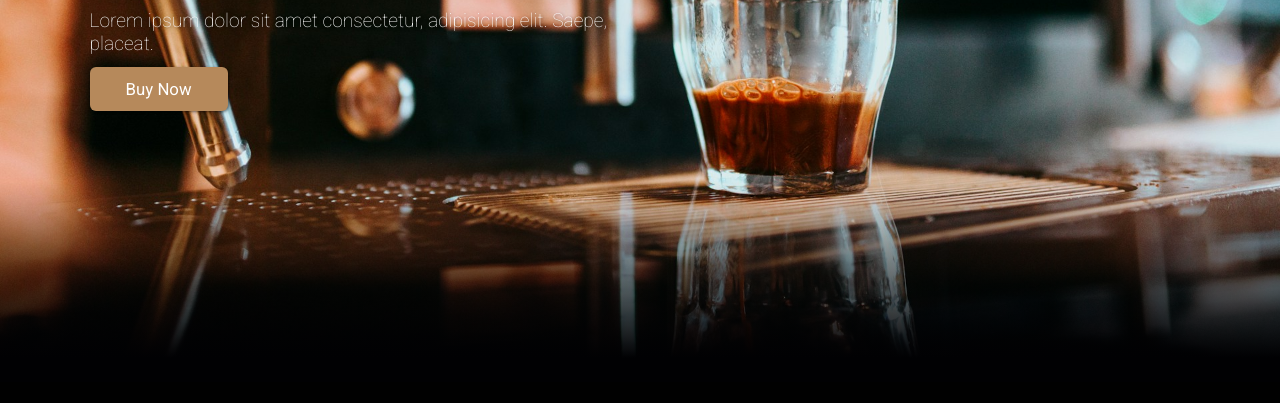
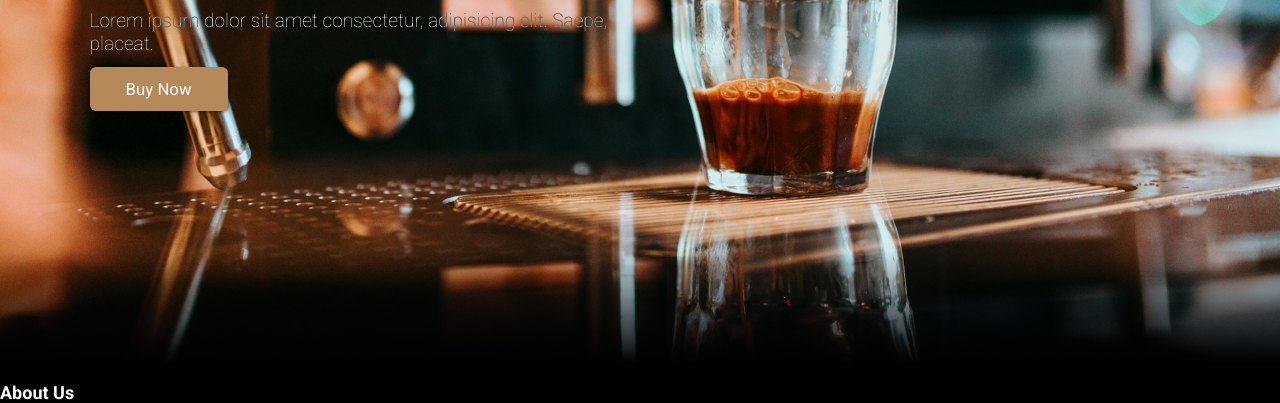
Before and after one commit to fasyaaa/Pixel-Perk, a plain HTML site: page index.html in a window 1280 px wide. Shown: the part 418-821 px from the top of the page. Before the commit the page ends 800 px from the top, so only its background shows below. Drawn offline with nearby package versions, Linux system fonts and the light colour scheme.

Commit message:
homepage done

```diff
--- a/css/style.css
+++ b/css/style.css
@@ -101,8 +101,9 @@ body{
     display: block;
     position: absolute;
     width: 100%;
-    height: 100%;
-    background: linear-gradient(0deg, rgba(1,1,3,1)3%, rgba(255,255,255,0)25%);         /* gradasi bg */
+    height: 30%;
+    bottom: 0;
+    background: linear-gradient(0deg, rgba(1,1,3,1)8%, rgba(255,255,255,0)55%);         /* gradasi bg */
 }
 
 .hero .content{
@@ -127,6 +128,7 @@ body{
     list-style: 1.4;
     font-weight: 100;
     text-shadow: 1px 1px 3px rgba(1,1,3, 0.5);
+    mix-blend-mode: difference;
 }
 
 .hero .content .cta{
@@ -139,6 +141,8 @@ body{
     border-radius: 0.5rem;
     box-shadow: 1px 1px 3px rgba(1,1,3, 0.5);
 }
+
+
 
 /* Media Queries */
 
--- a/index.html
+++ b/index.html
@@ -53,6 +53,12 @@
     </section>
     <!-- Hero Section End -->
 
+    <!-- About Us Section Start -->
+    <section id="about" class="about">
+      <h2><span>About</span> Us</h2>
+    </section>
+    <!-- About Us Section End -->
+
     <!-- feather icons -->
     <script>
       feather.replace();
```
